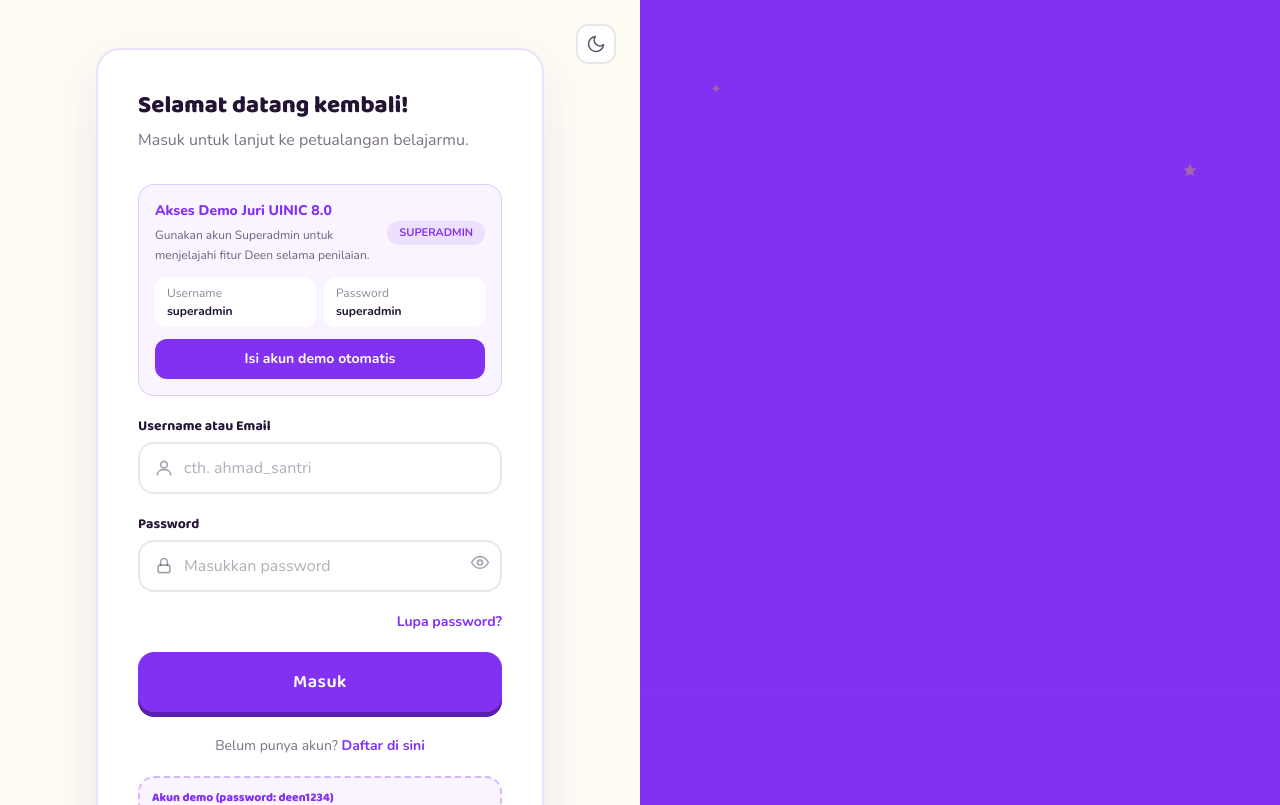
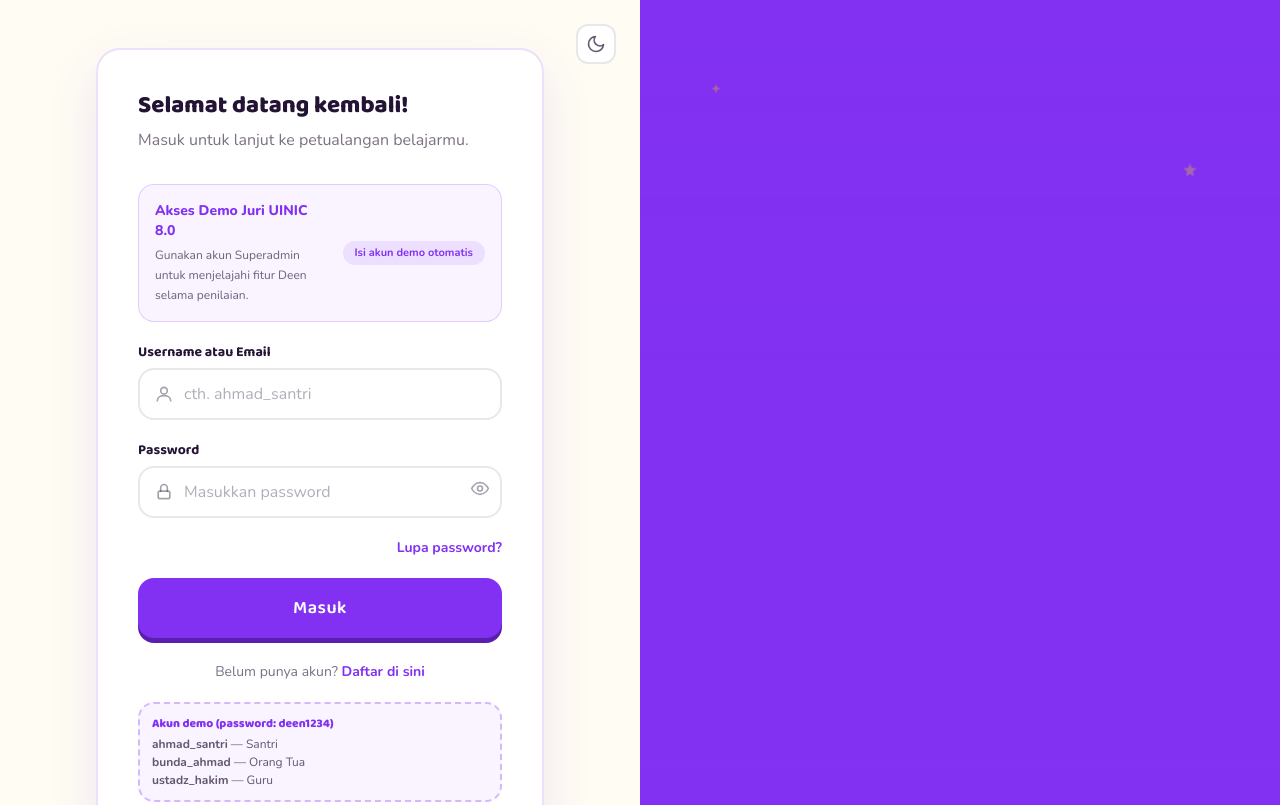
Before and after one commit to arhmath/Deen-Project, a React (Vite) app: page /login in a window 1280 px wide. Shown: the top 805 px of the page. Built offline with nearby package versions, Linux system fonts and the light colour scheme; no server answers.

Commit message:
up login

```diff
--- a/src/features/auth/LoginForm.tsx
+++ b/src/features/auth/LoginForm.tsx
@@ -58,12 +58,31 @@ export function LoginForm({ onSubmit }: LoginFormProps) {
               Gunakan akun Superadmin untuk menjelajahi fitur Deen selama penilaian.
             </p>
           </div>
-          <span className="inline-flex w-fit shrink-0 items-center rounded-full bg-brand-purple/10 px-3 py-1 text-[11px] font-bold text-brand-purple-fg">
+
+        <button
+          type="button"
+          disabled={isSubmitting}
+          onClick={() => {
+            setValue("identifier", "superadmin", {
+              shouldDirty: true,
+              shouldValidate: true,
+            });
+            setValue("password", "superadmin", {
+              shouldDirty: true,
+              shouldValidate: true,
+            });
+          }}
+          className="inline-flex w-fit shrink-0 items-center rounded-full bg-brand-purple/10 px-3 py-1 text-[11px] font-bold text-brand-purple-fg"
+        >
+          Isi akun demo otomatis
+        </button>
+
+          {/* <span className="inline-flex w-fit shrink-0 items-center rounded-full bg-brand-purple/10 px-3 py-1 text-[11px] font-bold text-brand-purple-fg">
             SUPERADMIN
-          </span>
+          </span> */}
         </div>
 
-        <div className="mt-3 grid grid-cols-2 gap-2 text-xs">
+        {/* <div className="mt-3 grid grid-cols-2 gap-2 text-xs">
           <div className="rounded-xl bg-surface px-3 py-2">
             <span className="block text-brand-ink/50">Username</span>
             <strong className="mt-0.5 block select-all text-brand-ink">superadmin</strong>
@@ -72,9 +91,9 @@ export function LoginForm({ onSubmit }: LoginFormProps) {
             <span className="block text-brand-ink/50">Password</span>
             <strong className="mt-0.5 block select-all text-brand-ink">superadmin</strong>
           </div>
-        </div>
+        </div> */}
 
-        <button
+        {/* <button
           type="button"
           disabled={isSubmitting}
           onClick={() => {
@@ -90,7 +109,7 @@ export function LoginForm({ onSubmit }: LoginFormProps) {
           className="mt-3 inline-flex min-h-10 w-full items-center justify-center rounded-xl bg-brand-purple px-4 py-2 text-sm font-bold text-white transition-colors hover:bg-brand-purple/90 focus-visible:outline-2 focus-visible:outline-offset-2 focus-visible:outline-brand-purple disabled:cursor-not-allowed disabled:opacity-60"
         >
           Isi akun demo otomatis
-        </button>
+        </button> */}
       </section>
 
       {serverError && (
```
Also changed, not shown: 2 other files (tests, documents, lock files or other folders).
